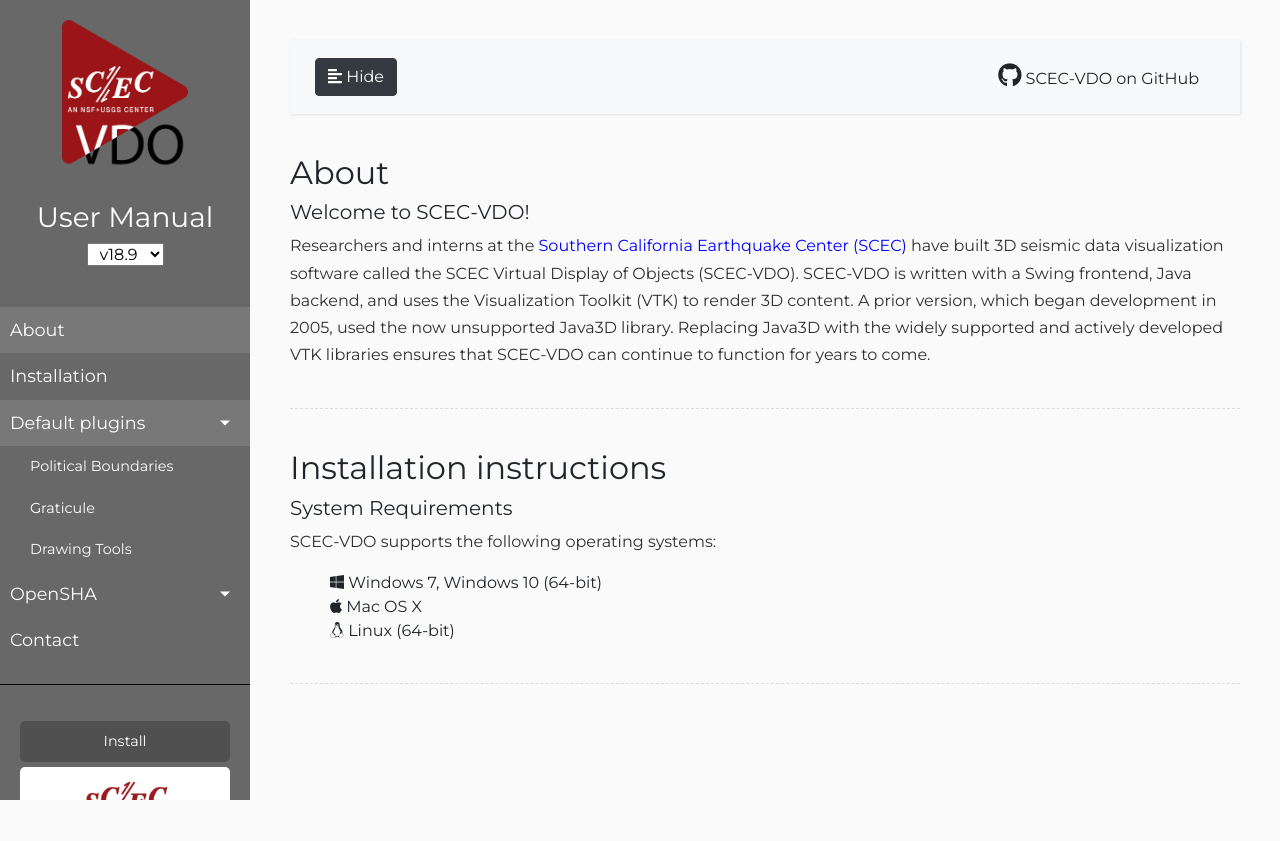
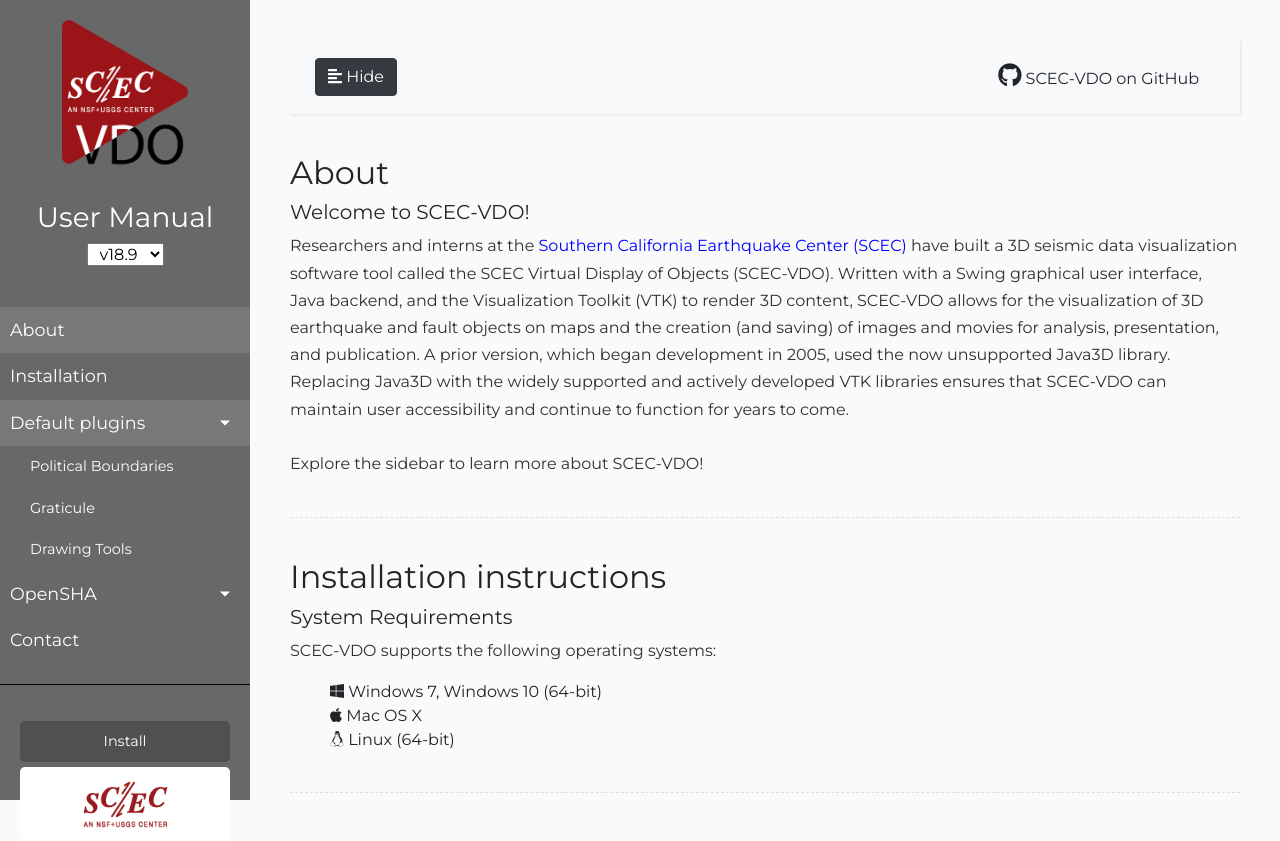
Before and after one commit to gina-yang/scecvdo-man, a PHP site: page /WebContent/manual/UserGuide.html in a window 1280 px wide. Shown: the top 841 px of the page. Before the commit the page ends 800 px from the top, so only its background shows below. Run offline with PHP 8.4, Linux system fonts and the light colour scheme; some libraries are stand-ins or nearby versions.

Commit message:
Description update

```diff
--- a/WebContent/manual/UserGuide.html
+++ b/WebContent/manual/UserGuide.html
@@ -44,10 +44,10 @@
 			<ul class="list-unstyled components">
 
 				<li class="active">
-					<a href="#">About</a>
+					<a href="#About">About</a>
 				</li>
 				<li>
-					<a href="#">Installation</a>
+					<a href="#Installation">Installation</a>
 				</li>
 
 				<li>
@@ -66,8 +66,8 @@
 				</li>
 
 				<li>
-					<a href="#pageSubmenu" data-toggle="collapse" aria-expanded="false" class="dropdown-toggle">OpenSHA</a>
-					<ul class="collapse list-unstyled" id="pageSubmenu">
+					<a href="#OpenSHA" data-toggle="collapse" aria-expanded="false" class="dropdown-toggle">OpenSHA</a>
+					<ul class="collapse list-unstyled" id="OpenSHA">
 						<li>
 							<a href="#">etc</a>
 						</li>
@@ -103,10 +103,21 @@
 				</div>
 			</nav>
 
-			<h2>About</h2>
-			<h5>Welcome to SCEC-VDO!</h5>
-			<p>Researchers and interns at the <a href="http://www.scec.org">Southern California Earthquake Center (SCEC)</a> have built 3D seismic data visualization software called the SCEC Virtual Display of Objects (SCEC-VDO). SCEC-VDO is written with a Swing frontend, Java backend, and uses the Visualization Toolkit (VTK) to render 3D content. A prior version, which began development in 2005, used the now unsupported Java3D library. Replacing Java3D with the widely supported and actively developed VTK libraries ensures that SCEC-VDO can continue to function for years to come.
-			</p>
+			<div id="About">
+				<h2>About</h2>
+				<h5>Welcome to SCEC-VDO!</h5>
+				<p>Researchers and interns at the <a href="http://www.scec.org">Southern California Earthquake Center (SCEC)</a>
+					have built a 3D seismic data visualization software tool called the SCEC Virtual Display of Objects
+					(SCEC-VDO). Written with a Swing graphical user interface, Java backend, and the Visualization Toolkit
+					(VTK) to render 3D content, SCEC-VDO allows for the visualization of 3D earthquake and fault objects on
+					maps and the creation (and saving) of images and movies for analysis, presentation, and publication. A
+					prior version, which began development in 2005, used the now unsupported Java3D library. Replacing Java3D
+					with the widely supported and actively developed VTK libraries ensures that SCEC-VDO can maintain user
+					accessibility and continue to function for years to come.
+					</br></br>
+					Explore the sidebar to learn more about SCEC-VDO!
+				</p>
+			</div>
 
 			<div class="line"></div>
 
@@ -114,9 +125,9 @@
 			<h5>System Requirements</h5>
 			<p>SCEC-VDO supports the following operating systems: </p>
 			<ul style="list-style-type:none">
-				<li><i class="fab fa-windows"></i>  Windows 7, Windows 10 (64-bit)</li>
-				<li><i class="fab fa-apple"></i>  Mac OS X</li>
-				<li><i class="fab fa-linux"></i>  Linux (64-bit)</li>
+				<li><i class="fab fa-windows"></i> Windows 7, Windows 10 (64-bit)</li>
+				<li><i class="fab fa-apple"></i> Mac OS X</li>
+				<li><i class="fab fa-linux"></i> Linux (64-bit)</li>
 			</ul>
 
 			<div class="line"></div>
--- a/WebContent/manual/main.css
+++ b/WebContent/manual/main.css
@@ -106,7 +106,7 @@ a[aria-expanded="true"] {
 }
 
 #version-selector{
-	    padding: 0 1.6em 0 1em;
+	    padding: 0.6em 1.6em 0.6em 1em;
 }
 
 a[data-toggle="collapse"] {
```
